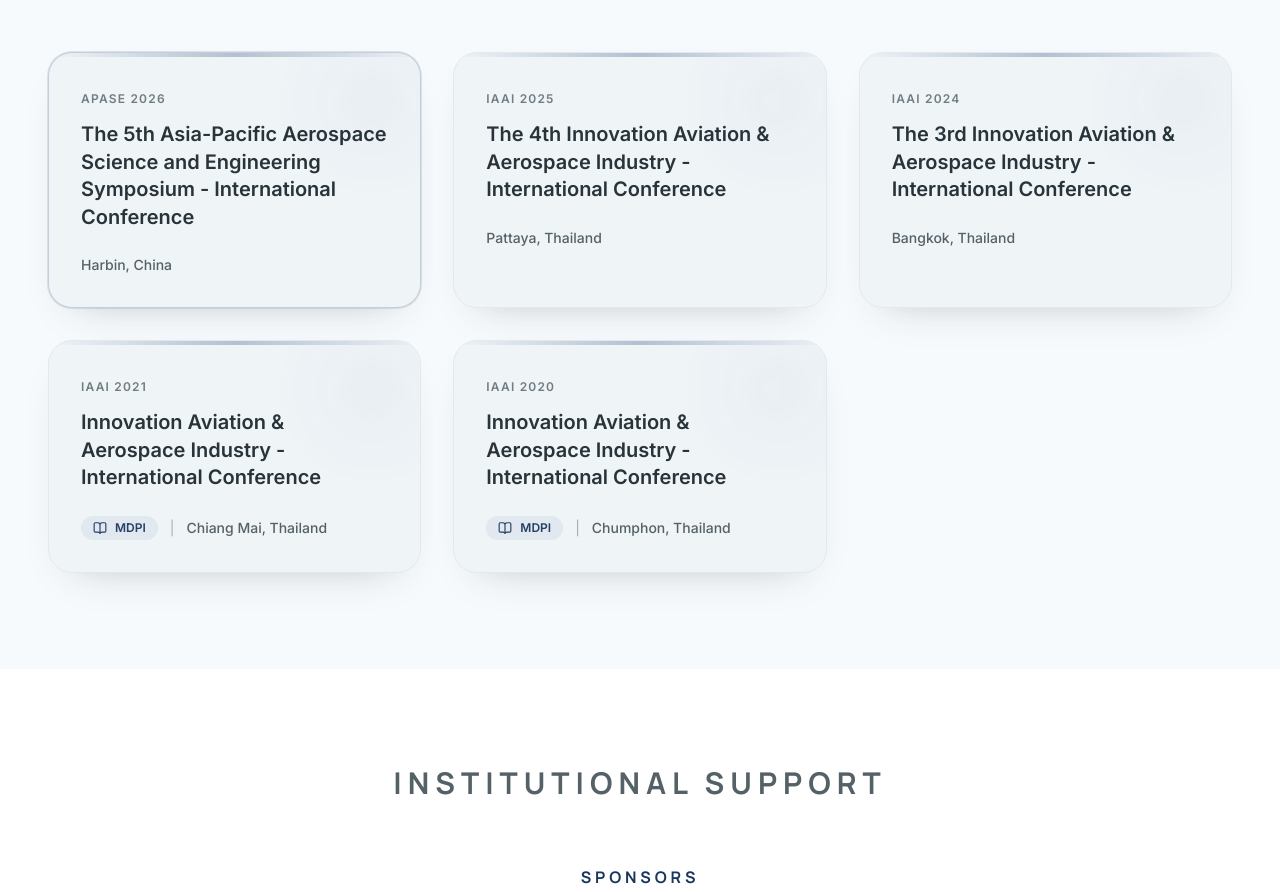
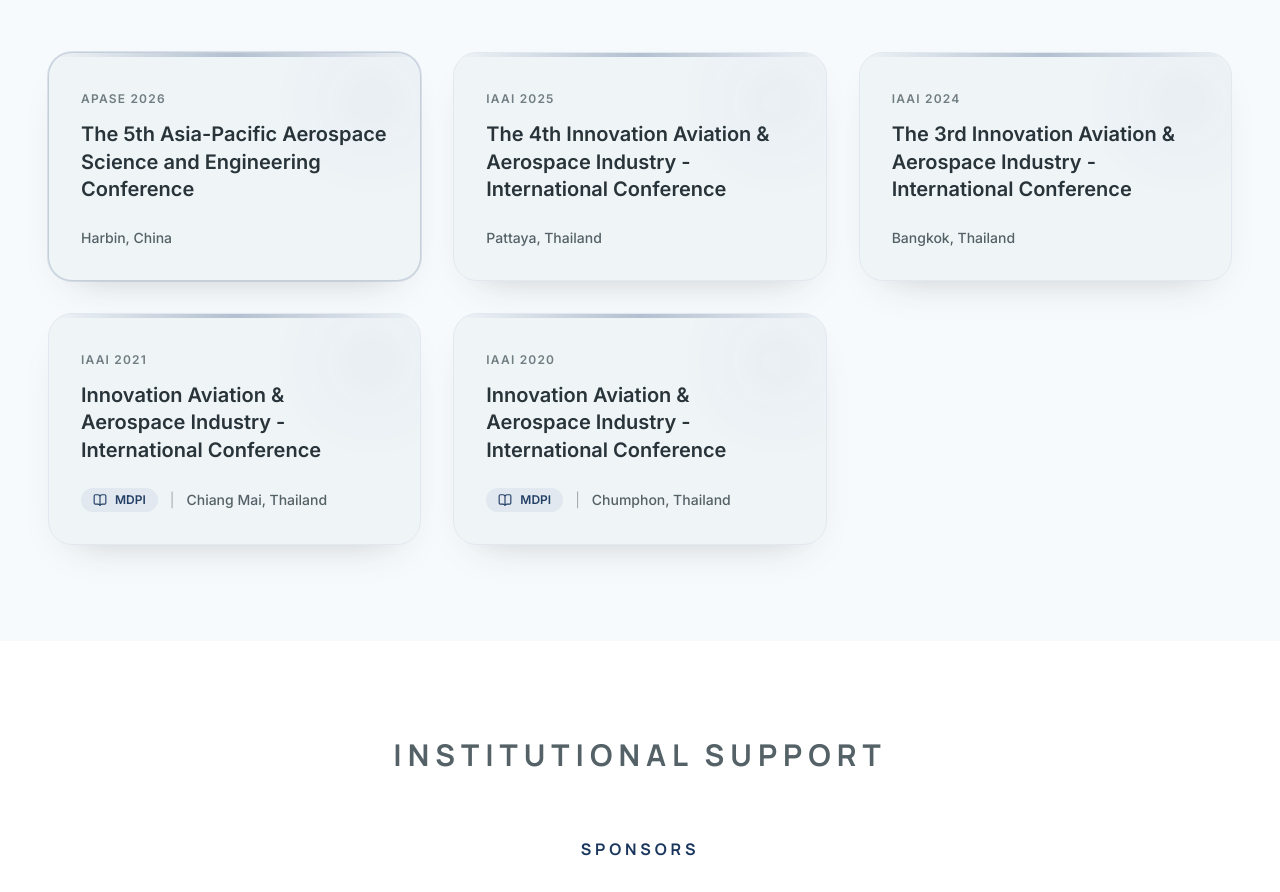
Before and after one commit to ascomlab/apase-web, a Next.js app: page / in a window 1280 px wide. Shown: the part 4100-4992 px from the top of the page. Built offline with nearby package versions, Linux system fonts and the light colour scheme.

Commit message:
Update page.tsx

```diff
--- a/app/page.tsx
+++ b/app/page.tsx
@@ -216,7 +216,7 @@ const publications = [
   {
     year: "APASE 2026",
     title:
-      "The 5th Asia-Pacific Aerospace Science and Engineering Symposium - International Conference",
+      "The 5th Asia-Pacific Aerospace Science and Engineering Conference",
     publisher: null,
     location: "Harbin, China",
     featured: true,
```
